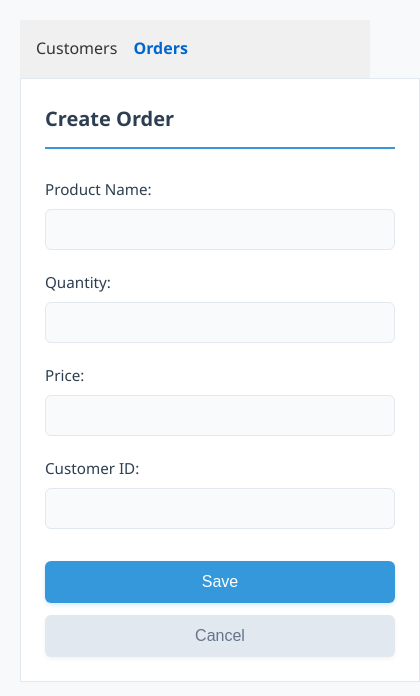
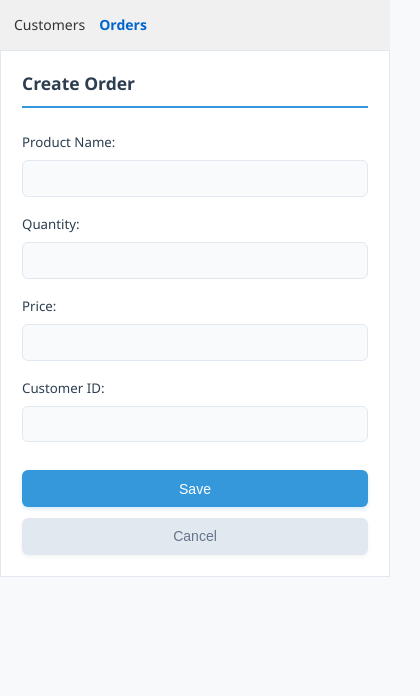
Before and after one commit to rx10/vercelfrontend, an Angular app: page /orders/add in a window 390 px wide. Shown: the top 696 px of the page, 420 px wide, since content can reach past the window. Built offline with nearby package versions, Linux system fonts and the light colour scheme.

Commit message:
forgot to change global styles file

```diff
--- a/src/styles.css
+++ b/src/styles.css
@@ -1,32 +1,180 @@
 :root {
+  /* Color Palette */
   --primary-color: #2c3e50;
   --secondary-color: #3498db;
   --background-color: #f8f9fa;
   --success-color: #27ae60;
   --danger-color: #e74c3c;
+  --warning-color: #f39c12;
+  --info-color: #17a2b8;
+
+  /* Text Colors */
   --text-color: #2c3e50;
+  --text-light: #64748b;
+  --text-lighter: #94a3b8;
+
+  /* Background Colors */
+  --bg-light: #ffffff;
+  --bg-lighter: #f8fafc;
+
+  /* Border Colors */
+  --border-color: #e2e8f0;
+  --border-dark: #cbd5e1;
+
+  /* Shadows */
+  --shadow-sm: 0 1px 2px 0 rgba(0, 0, 0, 0.05);
+  --shadow-md: 0 4px 6px -1px rgba(0, 0, 0, 0.1), 0 2px 4px -1px rgba(0, 0, 0, 0.06);
+  --shadow-lg: 0 10px 15px -3px rgba(0, 0, 0, 0.1), 0 4px 6px -2px rgba(0, 0, 0, 0.05);
+
+  /* Spacing */
+  --space-unit: 1rem;
+  --space-xs: calc(0.5 * var(--space-unit));
+  --space-sm: calc(0.75 * var(--space-unit));
+  --space-md: calc(1.25 * var(--space-unit));
+  --space-lg: calc(2 * var(--space-unit));
+  --space-xl: calc(3 * var(--space-unit));
+
+  /* Typography */
+  --font-size-base: 16px;
+  --font-family: 'Segoe UI', -apple-system, BlinkMacSystemFont, 'Helvetica Neue', sans-serif;
+  --line-height: 1.6;
+
+  /* Border Radius */
+  --radius-sm: 4px;
+  --radius-md: 8px;
+  --radius-lg: 12px;
+  --radius-full: 9999px;
+
+  /* Transition */
+  --transition-speed: 0.2s;
+  --transition-easing: ease-in-out;
+}
+
+/* Base Styles */
+* {
+  box-sizing: border-box;
+  margin: 0;
+  padding: 0;
+}
+
+html {
+  font-size: var(--font-size-base);
+  -webkit-font-smoothing: antialiased;
+  -moz-osx-font-smoothing: grayscale;
 }
 
 body {
-    font-family: 'Segoe UI', Tahoma, Geneva, Verdana, sans-serif;
-    line-height: 1.6;
+  font-family: var(--font-family);
+  line-height: var(--line-height);
   margin: 0;
-    padding: 20px;
+  padding: 0;
   background-color: var(--background-color);
   color: var(--text-color);
+  min-height: 100vh;
+}
+
+/* Layout */
+.container {
+  width: 100%;
+  max-width: 1200px;
+  margin: 0 auto;
+  padding: 0 var(--space-md);
+}
+
+/* Typography */
+h1, h2, h3, h4, h5, h6 {
+  color: var(--primary-color);
+  font-weight: 600;
+  line-height: 1.3;
+  margin-bottom: var(--space-sm);
+}
+
+h1 { font-size: 2.5rem; }
+h2 { font-size: 2rem; }
+h3 { font-size: 1.75rem; }
+h4 { font-size: 1.5rem; }
+h5 { font-size: 1.25rem; }
+h6 { font-size: 1rem; }
+
+p {
+  margin-bottom: var(--space-sm);
+}
+
+a {
+  color: var(--secondary-color);
+  text-decoration: none;
+  transition: color var(--transition-speed) var(--transition-easing);
+}
+
+a:hover {
+  color: #2980b9;
+  text-decoration: underline;
+}
+
+/* Utility Classes */
+.text-center { text-align: center; }
+.text-right { text-align: right; }
+.text-left { text-align: left; }
+
+/* Feedback Messages */
+.error {
+  color: var(--danger-color);
+  padding: var(--space-sm);
+  margin: var(--space-sm) 0;
+  border-radius: var(--radius-sm);
+  background-color: #fef2f2;
+  border: 1px solid #fecaca;
+  font-size: 0.9375rem;
+}
+
+.success {
+  color: var(--success-color);
+  padding: var(--space-sm);
+  margin: var(--space-sm) 0;
+  border-radius: var(--radius-sm);
+  background-color: #f0fdf4;
+  border: 1px solid #bbf7d0;
+}
+
+.warning {
+  color: var(--warning-color);
+  padding: var(--space-sm);
+  margin: var(--space-sm) 0;
+  border-radius: var(--radius-sm);
+  background-color: #fffbeb;
+  border: 1px solid #fef08a;
+}
+
+.info {
+  color: var(--info-color);
+  padding: var(--space-sm);
+  margin: var(--space-sm) 0;
+  border-radius: var(--radius-sm);
+  background-color: #ecfdf5;
+  border: 1px solid #a7f3d0;
+}
+
+/* Responsive Base Adjustments */
+@media (max-width: 768px) {
+  :root {
+      --font-size-base: 15px;
   }
 
   .container {
-    max-width: 1200px;
-    margin: 0 auto;
-    padding: 0 20px;
+      padding: 0 var(--space-sm);
   }
 
-  .error {
-    color: var(--danger-color);
-    padding: 10px;
-    margin: 10px 0;
-    border-radius: 4px;
-    background-color: #f8d7da;
-    border: 1px solid #f5c6cb;
+  h1 { font-size: 2rem; }
+  h2 { font-size: 1.75rem; }
+  h3 { font-size: 1.5rem; }
 }
+
+@media (max-width: 480px) {
+  :root {
+      --font-size-base: 14px;
+  }
+
+  body {
+      padding: 0;
+  }
+}
```
Lines whose indentation alone changed are shown as unchanged.
